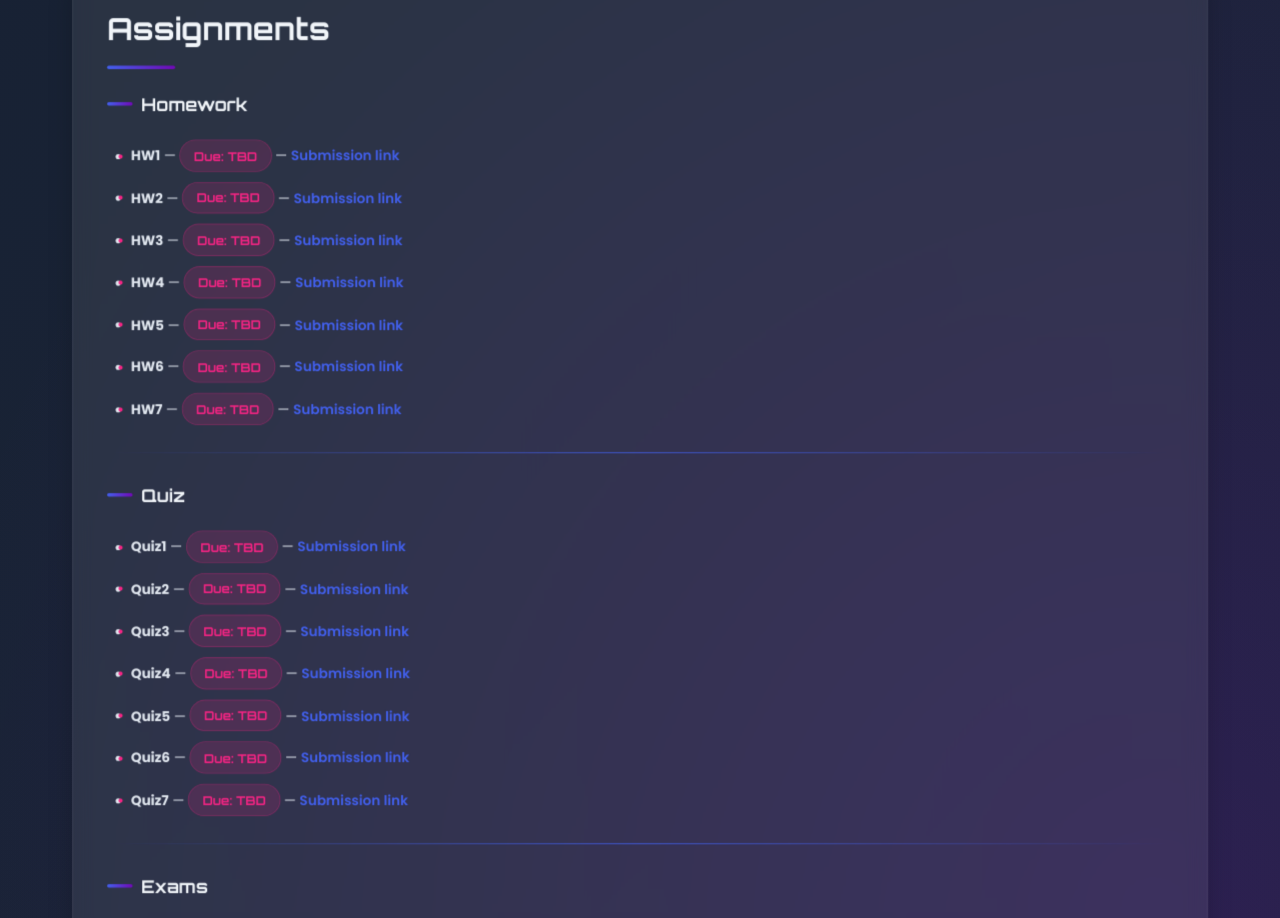
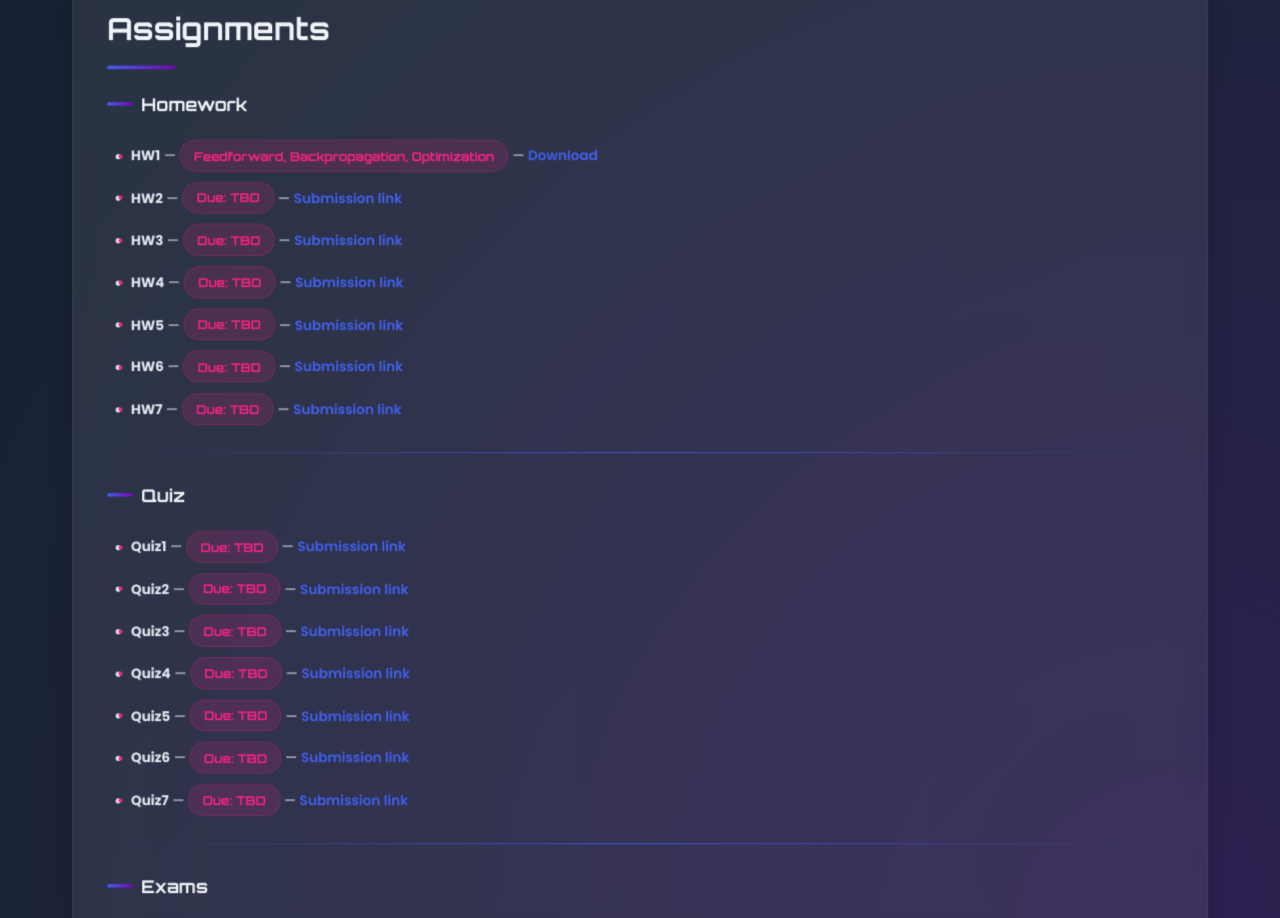
Before and after one commit to nn-iust/nn-iust.github.io, a plain HTML site: page index.html in a window 1280 px wide. Shown: the part 5249-6167 px from the top of the page. Drawn offline with Linux system fonts and the light colour scheme.

Commit message:
Update index.html

```diff
--- a/index.html
+++ b/index.html
@@ -1324,7 +1324,7 @@ Instructor: Dr. Davoodabadi · Designed by A. H. Hosseini Jebbeli.
       <div class="assignment-section">
         <h3 class="assignment-subtitle">Homework</h3>
         <ul>
-          <li><strong>HW1</strong> — <span class="badge">Due: TBD</span> — <a href="#" target="_blank" rel="noopener">Submission link</a></li>
+          <li><strong>HW1</strong> — <span class="badge">Feedforward, Backpropagation, Optimization</span> — <a href="https://uupload.ir/view/hw1-nn_nknz.pdf/" target="_blank" rel="noopener">Download</a></li>
           <li><strong>HW2</strong> — <span class="badge">Due: TBD</span> — <a href="#" target="_blank" rel="noopener">Submission link</a></li>
           <li><strong>HW3</strong> — <span class="badge">Due: TBD</span> — <a href="#" target="_blank" rel="noopener">Submission link</a></li>
           <li><strong>HW4</strong> — <span class="badge">Due: TBD</span> — <a href="#" target="_blank" rel="noopener">Submission link</a></li>
```
